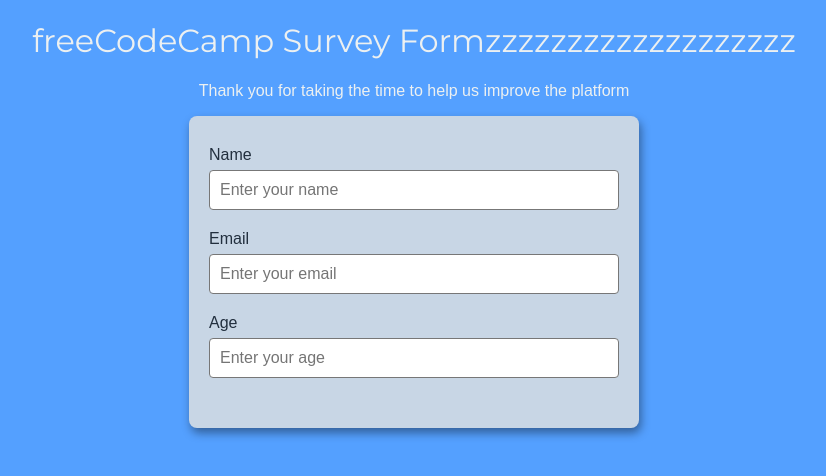
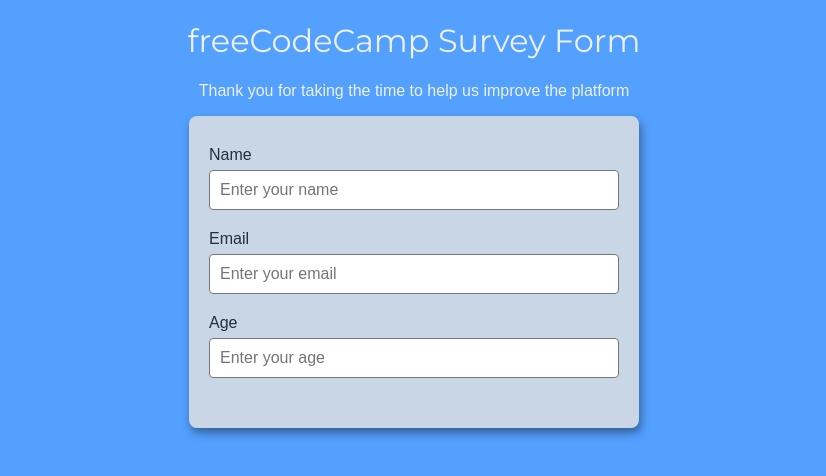
Before and after one commit to engrbugs/Survey.Form, a plain HTML site: page index.html in a window 1280 px wide. Shown: the whole page, without its empty margins (226-1052 px from the left). Drawn offline with Linux system fonts and the light colour scheme.

Commit message:
2020-05-23-1323

```diff
--- a/index.html
+++ b/index.html
@@ -65,7 +65,7 @@
     </style>
     <header>
         <h1 id="title">
-            freeCodeCamp Survey Formzzzzzzzzzzzzzzzzzzz
+            freeCodeCamp Survey Form
         </h1>
         <p id="description">
             Thank you for taking the time to help us improve the platform
```
